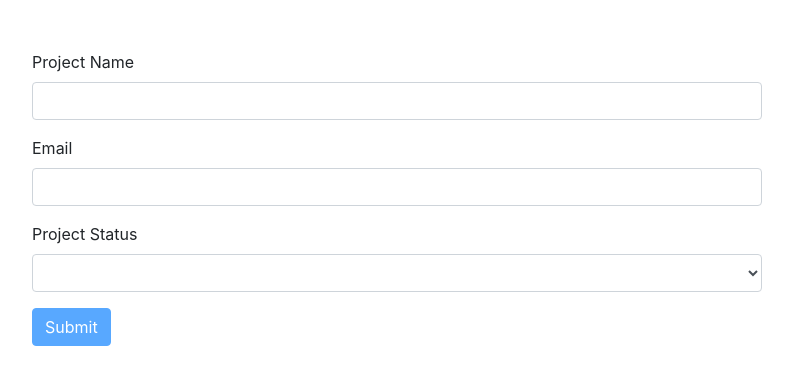
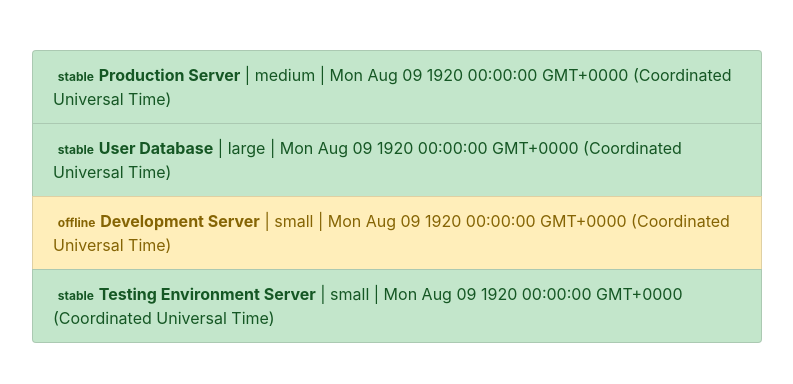
Before and after one commit to GowriKrishnamurthy/AngularComponents, an Angular app: page / in a window 1280 px wide. Shown: the top 384 px of the page, without its empty margins (53-846 px from the left). Built offline with nearby package versions, Linux system fonts and the light colour scheme.

Commit message:
ngClass binding

```diff
--- a/src/app/app.component.html
+++ b/src/app/app.component.html
@@ -1,6 +1,4 @@
-<!--
-
-{{tweet.body}}
+<!-- {{tweet.body}}
 <like [isLiked]="tweet.isLiked"
 [likesCount]="tweet.likesCount"
 (liked)="onTweetLike()"
@@ -42,7 +40,7 @@
 <new-user-form></new-user-form>
 
 <form-assignment></form-assignment>
-
 <reactive-form></reactive-form>
+<reactive-project-form></reactive-project-form>
 -->
-<reactive-project-form></reactive-project-form>
+<ng-class-binding></ng-class-binding>
--- a/src/app/app.module.ts
+++ b/src/app/app.module.ts
@@ -20,6 +20,8 @@
 import { FormAssignmentComponent } from './form-assignment/form-assignment.component';
 import { ReactiveFormDemoComponent } from './reactive-form-demo/reactive-form-demo.component';
 import { ReactiveProjectFormComponent } from './reactive-project-form/reactive-project-form.component';
+import { NgClassBindingComponent } from './ng-class-sample/ng-class-sample.component';
+
 
 @NgModule({
   declarations: [
@@ -38,14 +40,15 @@
     NewUserFormComponent,
     FormAssignmentComponent,
     ReactiveFormDemoComponent,
-    ReactiveProjectFormComponent],
+    ReactiveProjectFormComponent,
+    NgClassBindingComponent],
   imports: [
     FormsModule,
     ReactiveFormsModule,
     BrowserModule,
     HttpModule
   ],
-  providers: [AuthorsService,PostService],
+  providers: [AuthorsService, PostService],
   bootstrap: [AppComponent]
 })
 export class AppModule { }
--- /dev/null
+++ b/src/app/ng-class-sample/ng-class-sample.component.html
@@ -0,0 +1,18 @@
+<div class="container">
+  <div class="row">
+    <div class="col-xs-12 col-sm-10 col-md-8 col-sm-offset-1 col-md-offset-2">
+      <ul class="list-group">
+        <li
+          class="list-group-item"
+          *ngFor="let server of servers"
+          [ngClass]="getStatusClasses(server)">
+          <span
+            class="badge">
+            {{ server.status }}
+          </span>
+          <strong>{{ server.name }}</strong> | {{ server.instanceType }} | {{ server.started }}
+        </li>
+      </ul>
+    </div>
+  </div>
+</div>
--- /dev/null
+++ b/src/app/ng-class-sample/ng-class-sample.component.ts
@@ -0,0 +1,42 @@
+import { Component } from '@angular/core';
+
+@Component({
+  selector: 'ng-class-binding',
+  templateUrl: './ng-class-sample.component.html',
+  styleUrls: ['./ng-class-sample.component.css']
+})
+export class NgClassBindingComponent{
+  servers = [
+    {
+      instanceType: 'medium',
+      name: 'Production Server',
+      status: 'stable',
+      started: new Date(15, 1, 2017)
+    },
+    {
+      instanceType: 'large',
+      name: 'User Database',
+      status: 'stable',
+      started: new Date(15, 1, 2017)
+    },
+    {
+      instanceType: 'small',
+      name: 'Development Server',
+      status: 'offline',
+      started: new Date(15, 1, 2017)
+    },
+    {
+      instanceType: 'small',
+      name: 'Testing Environment Server',
+      status: 'stable',
+      started: new Date(15, 1, 2017)
+    }
+  ];
+  getStatusClasses(server: {instanceType: string, name: string, status: string, started: Date}) {
+    return {
+      'list-group-item-success': server.status === 'stable',
+      'list-group-item-warning': server.status === 'offline',
+      'list-group-item-danger': server.status === 'critical'
+    };
+  }
+}
```
Also changed, not shown: src/app/ng-class-sample/ng-class-sample.component.css (added).
